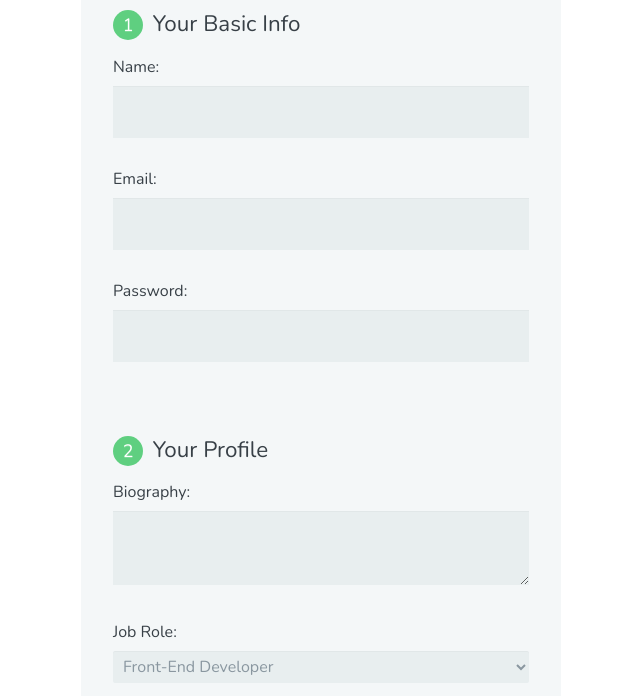
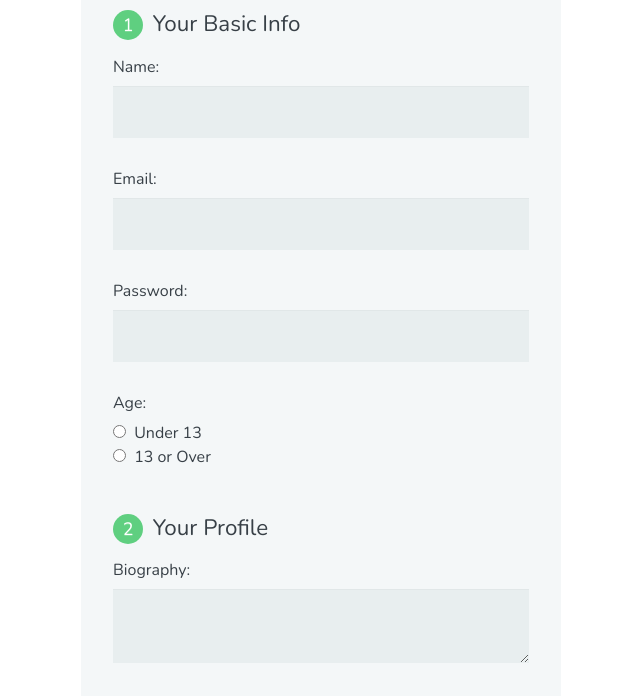
Before and after one commit to JacobWylie/basic-table, a plain HTML site: page index.html in a window 1280 px wide. Shown: the part 85-781 px from the top of the page, without its empty margins (319-959 px from the left). Drawn offline with nearby package versions, Linux system fonts and the light colour scheme.

Commit message:
added radio buttons

```diff
--- a/index.html
+++ b/index.html
@@ -25,6 +25,13 @@
 
           <label for="password">Password:</label>
           <input type="password" id="password" name="user_password">
+
+          <label>Age:</label>
+          <input type="radio" id="under_13" value="under_13" name="user_age">
+          <label for="under_13" class="light">Under 13</label>
+          <br>
+          <input type="radio" id="over_13" value="over_13" name="user_age">
+          <label for="over_13" class="light">13 or Over</label>
 
         </fieldset>
 
```
